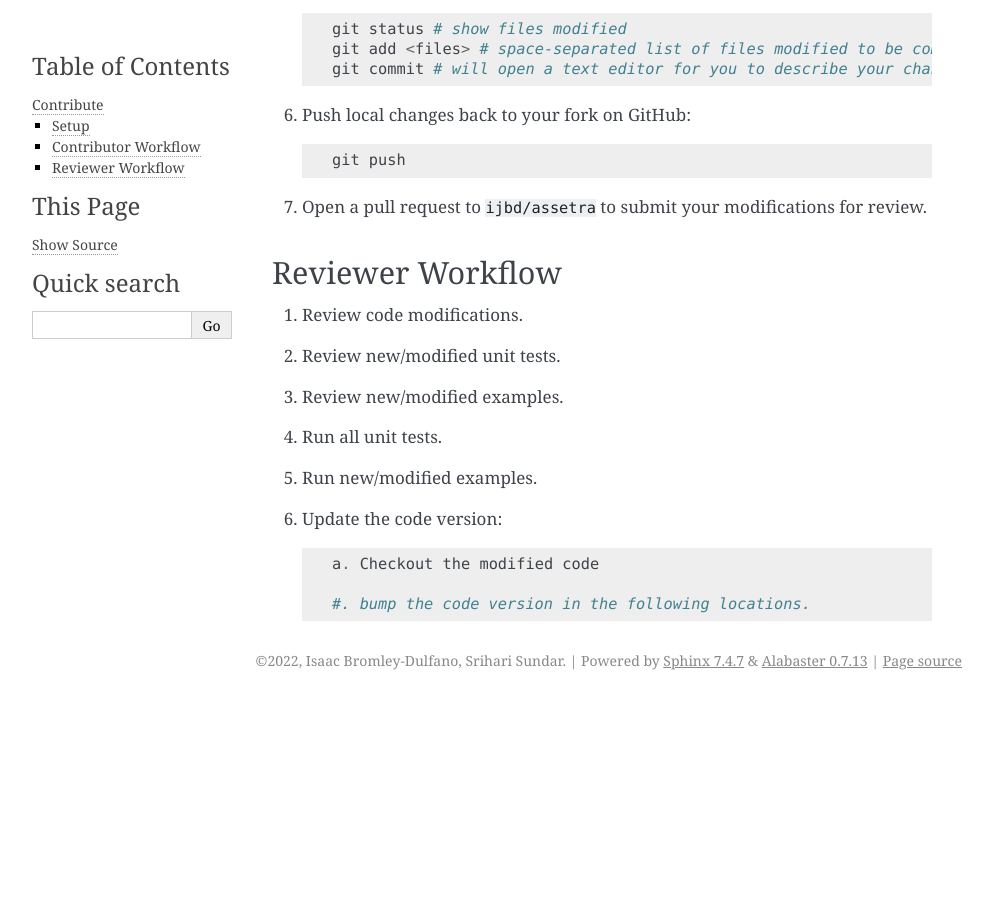
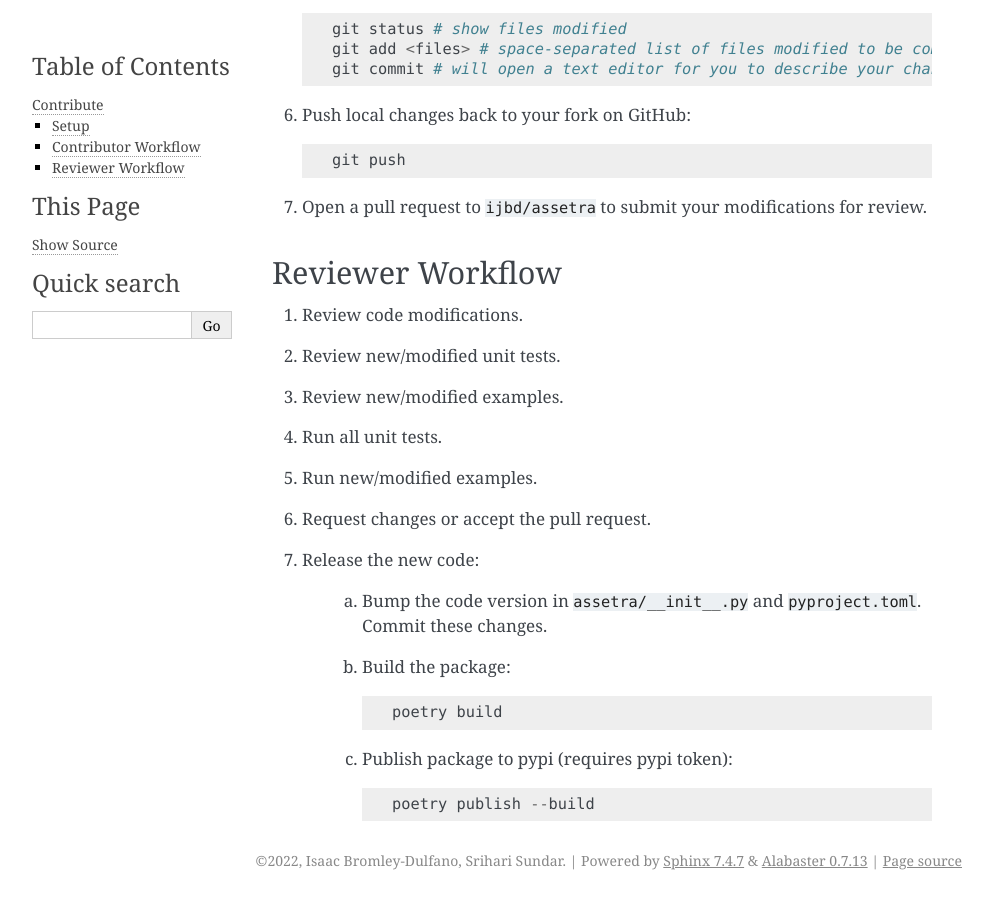
Before and after one commit to ijbd/assetra, a Sphinx documentation site: the page built from docs/contributing.rst, in a window 1280 px wide and 900 px high, scrolled down 2194 px. Shown: the whole window, without its empty margins (148-1141 px from the left). Built offline with Sphinx 7.4.7, drawn with Linux system fonts in a browser that asks for light colours; before the commit the page ends 2894 px from its top, so only the background shows below that.

Commit message:
Add instructions for releasing a new version.

```diff
--- a/docs/contributing.rst
+++ b/docs/contributing.rst
@@ -107,8 +107,16 @@ Reviewer Workflow
 
 #. Run new/modified examples.
 
-#. Update the code version::
+#. Request changes or accept the pull request.
 
-    a. Checkout the modified code
+#. Release the new code:
 
-    #. bump the code version in the following locations.
+    a. Bump the code version in :code:`assetra/__init__.py` and :code:`pyproject.toml`. Commit these changes.
+
+    #. Build the package::
+
+        poetry build
+
+    #. Publish package to pypi (requires pypi token)::
+
+        poetry publish --build
```
